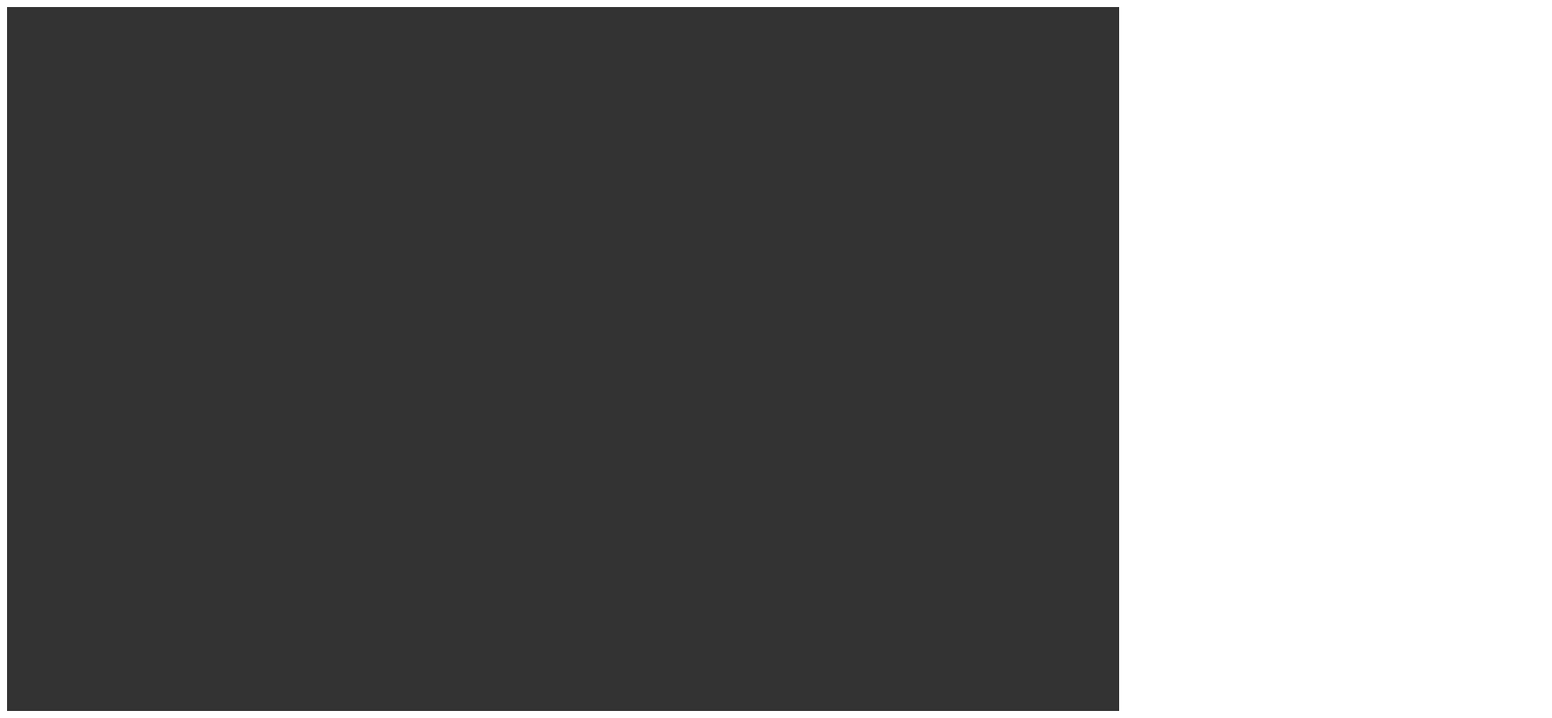
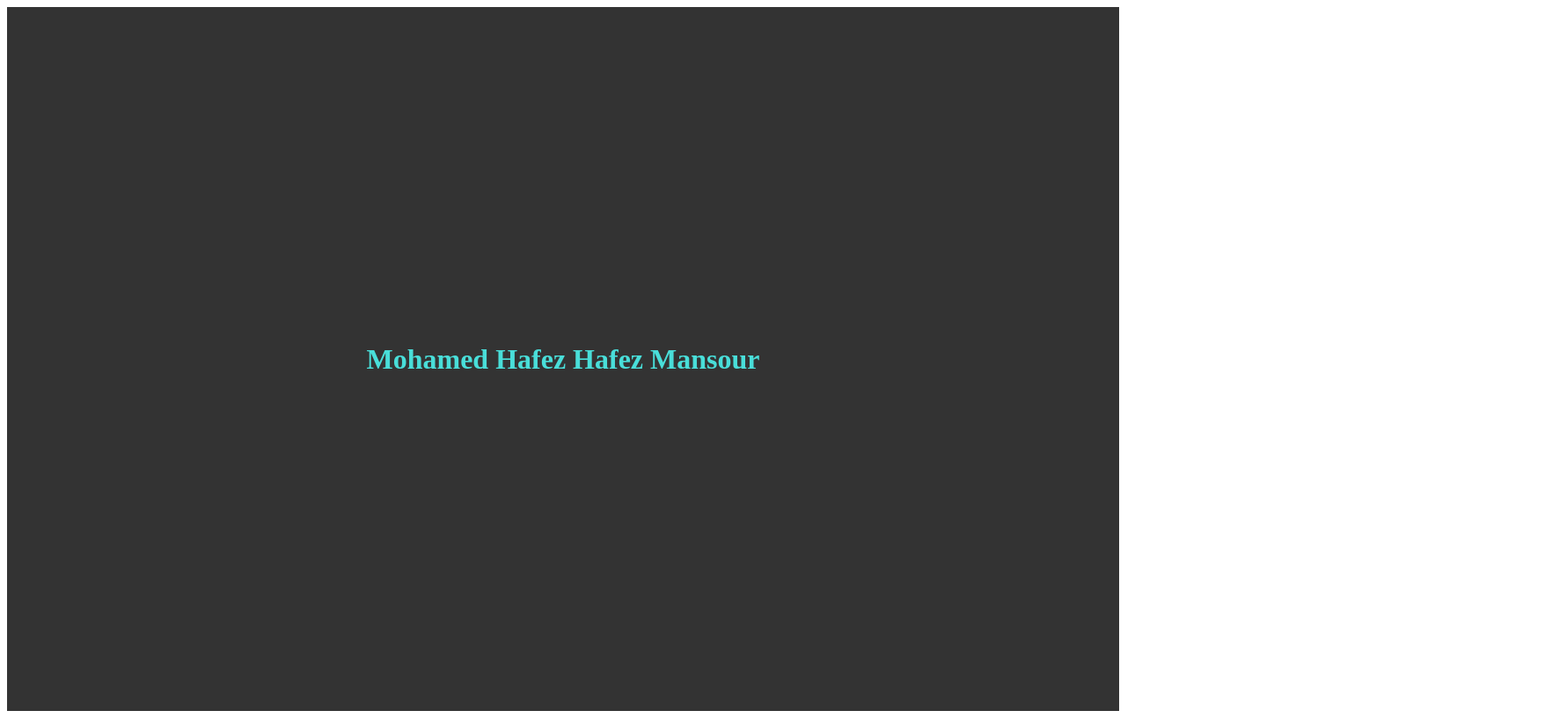
Before and after one commit to M-Hafez22/moving_letters_animation, a plain HTML site: page index.html in a window 1280 px wide. Shown: the whole page at 88% size, 1764 px wide, since content can reach past the window. Drawn offline with Linux system fonts and the light colour scheme.

Commit message:
💄 Adds Animation Style

```diff
--- a/moving_letters.css
+++ b/moving_letters.css
@@ -13,3 +13,10 @@ span {
   transform: translateX(900px);
   display: inline-block;
 }
+
+span.animate-text {
+  transform: translateX(0px);
+  opacity: 1;
+  color: #49ded9;
+  font-size: 1em;
+}
```
